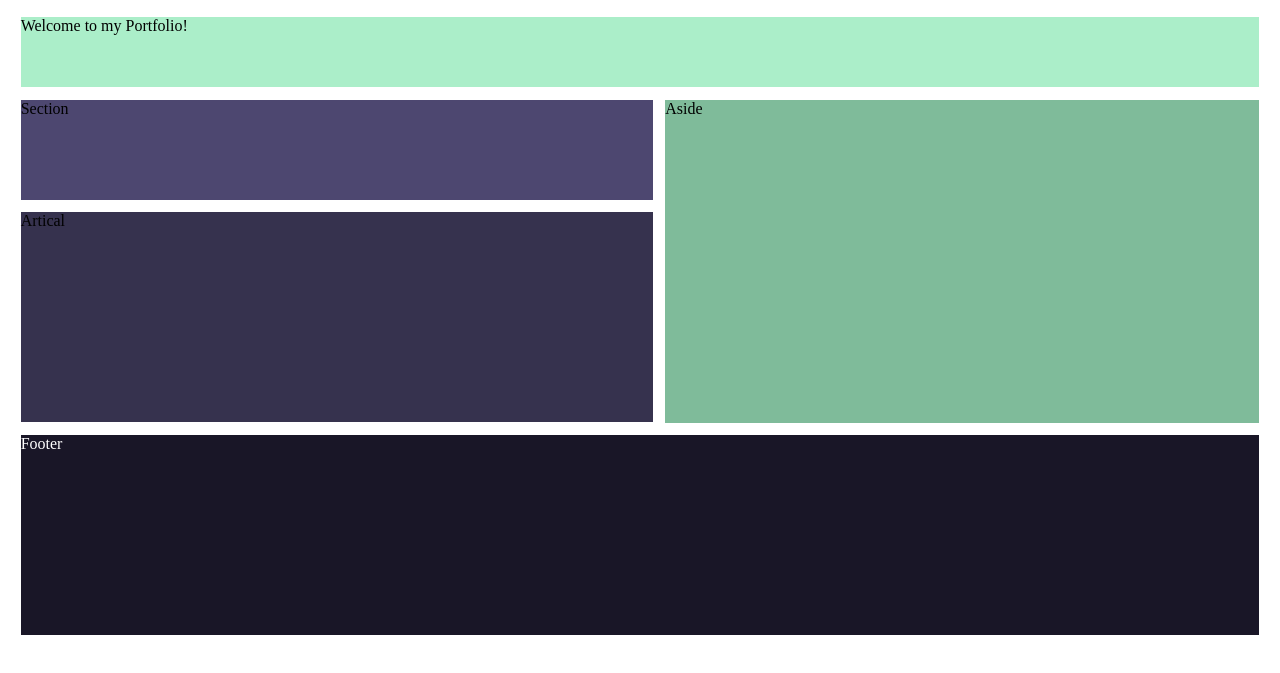
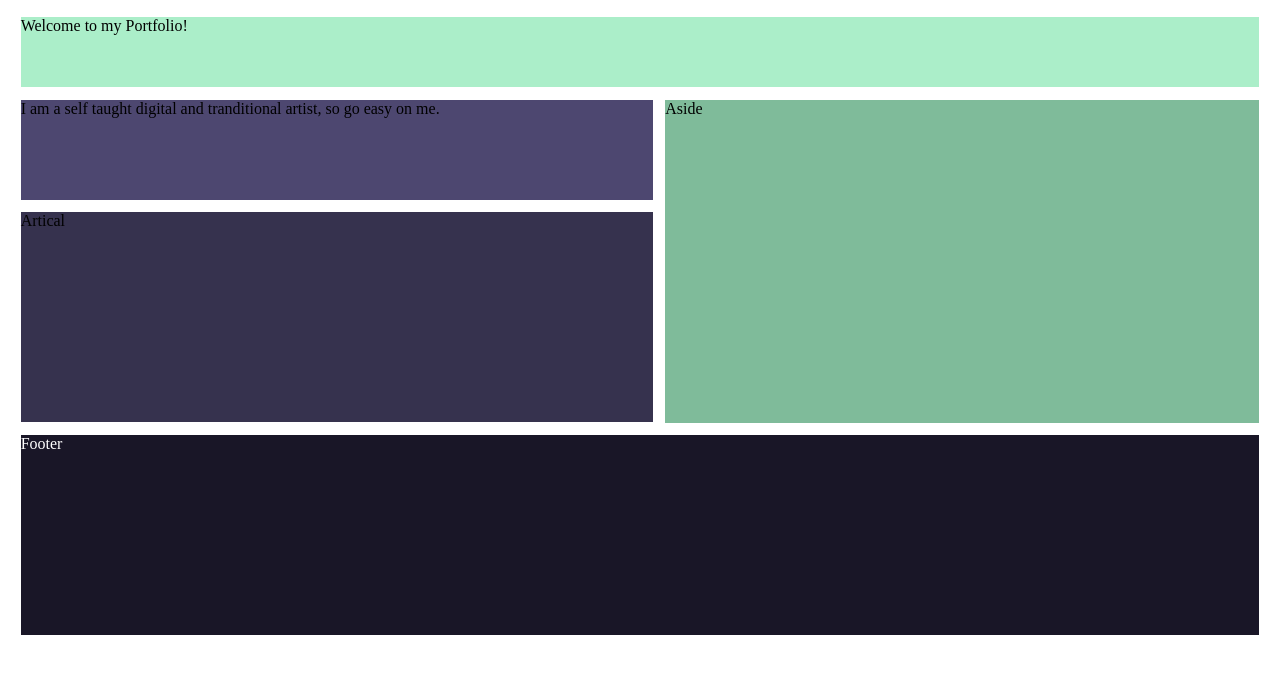
Before and after one commit to Leah0110/Art-Portfolio, a plain HTML site: page Home.html in a window 1280 px wide. Shown: the part 81-754 px from the top of the page. Drawn offline with Linux system fonts and the light colour scheme.

```diff
--- a/CSS/styles.css
+++ b/CSS/styles.css
@@ -5,7 +5,7 @@
      display: inline-block;
      margin: 10px;
      color: black;
-     float: right;
+    float: right;
  }
 
  header{
--- a/Home.html
+++ b/Home.html
@@ -29,7 +29,7 @@
     <header>Welcome to my Portfolio!
     </header>
     <aside>Aside</aside>
-    <section>Section</section>
+    <section>I am a self taught digital and tranditional artist, so go easy on me.</section>
     <article>Artical</article>
     <footer>Footer</footer>
     </div>
```
